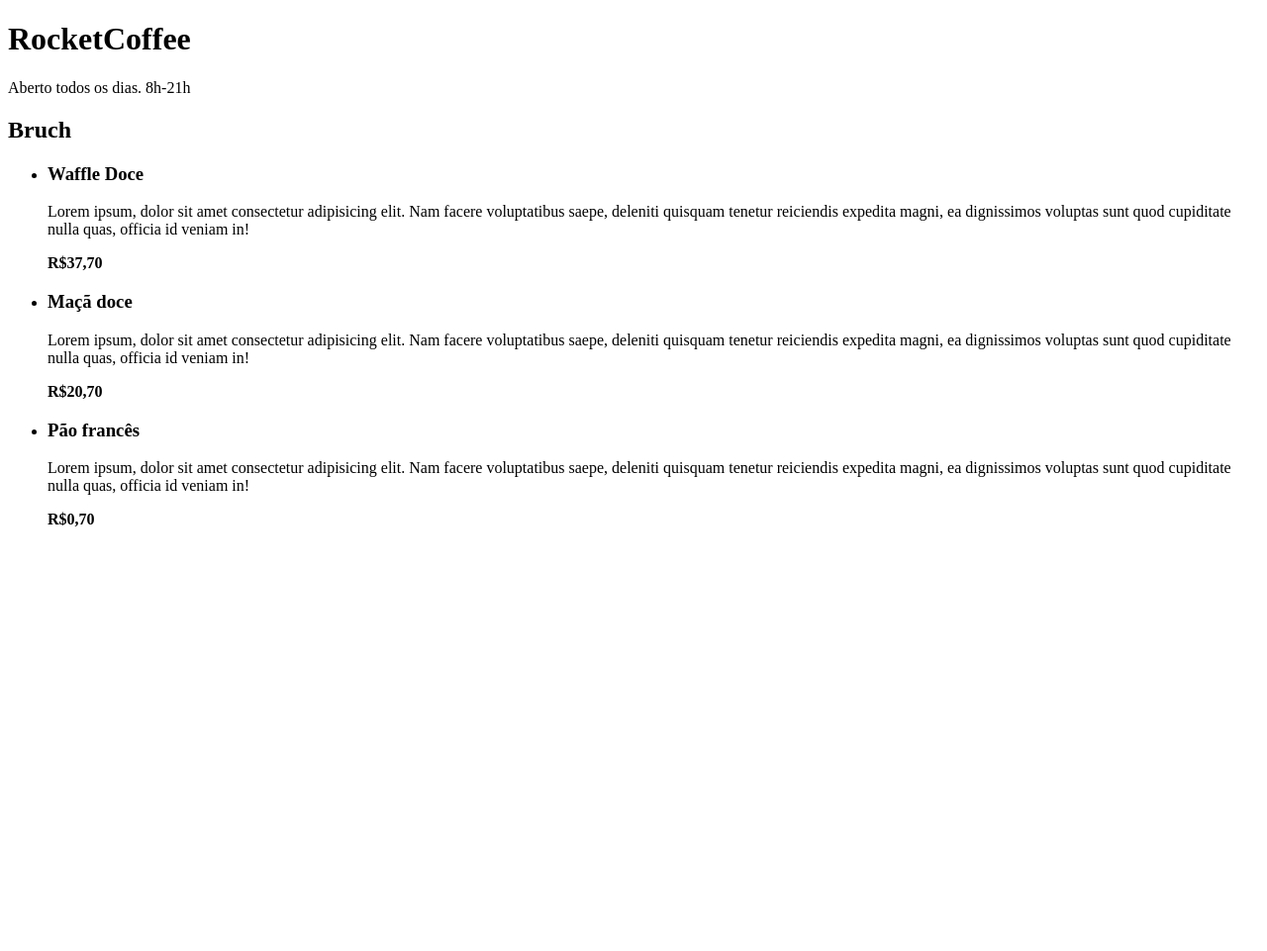
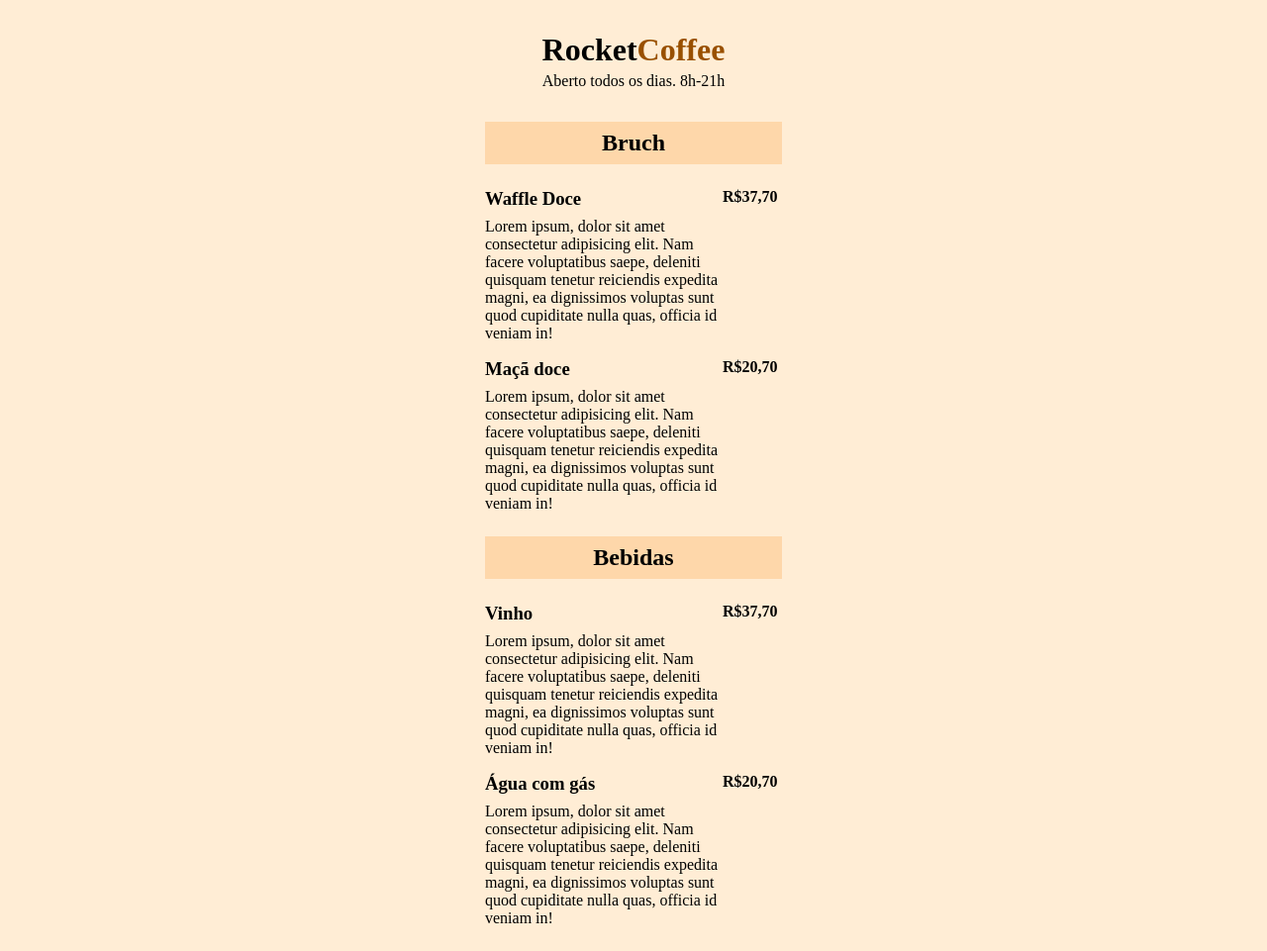
Before and after one commit to JandirSchug/novo-projeto, a plain HTML site: page index.html in a window 1280 px wide. Shown: the whole page at 99% size. Before the commit the page ends 800 px from the top, so only its background shows below. Drawn offline with Linux system fonts and the light colour scheme.

Commit message:
adicionado conceitos

```diff
--- /dev/null
+++ b/conceitos.css
@@ -0,0 +1,61 @@
+/*GLOBAL*/
+* {
+    margin: 0;
+    padding: 0;
+}
+
+body{
+    background-color: #FFEDD5; /* hex: 0-F */
+}
+
+ul {
+    list-style: none;
+}
+
+/*HEADER*/
+
+header {
+    padding: 32px 0;
+    text-align: center;
+}
+
+header h1 {
+    margin-bottom: 4px;
+}
+
+header h1 span {
+    color: #995000;
+}
+
+/*SECTIONS*/
+
+header, section {
+    max-width: 300px;
+    margin: 0 auto;
+}
+
+section {
+    margin-bottom: 24px;
+}
+section h2 {
+    background-color: #fed7aa;
+    padding: 8px 16px;
+    text-align: center;
+
+    margin-bottom: 24px;
+}
+
+/*LISTA*/
+
+ul li {
+    margin-bottom: 16px;
+    display: flex;  /* elemento filho do lado da caixa do pai */
+}
+
+li .details {
+    max-width: 240px;
+}
+
+.details h3 {
+    margin-bottom: 8px;
+}
--- a/index.html
+++ b/index.html
@@ -9,7 +9,8 @@
 <body>
 
 <header>
-    <h1> RocketCoffee</h1>
+    <link href="conceitos.css" rel="stylesheet">
+    <h1> Rocket<span>Coffee</span></h1>
     <p>Aberto todos os dias. 8h-21h</p>
 </header>
 
@@ -39,19 +40,35 @@
                 R$20,70
             </strong>
         </li>
+    </ul>
+</section>
 
+<section>
+    <h2>Bebidas</h2>
+    <ul>
         <li>
             <div class="details">
-                <h3>Pão francês</h3>
+                <h3>Vinho</h3>
                 <p class="description"> Lorem ipsum, dolor sit amet consectetur adipisicing elit.
                     Nam facere voluptatibus saepe, deleniti quisquam tenetur reiciendis expedita magni,
                     ea dignissimos voluptas sunt quod cupiditate nulla quas, officia id veniam in!</p>
             </div>
             <strong class="price">
-                R$0,70
+                R$37,70
             </strong>
         </li>
 
+        <li>
+            <div class="details">
+                <h3>Água com gás</h3>
+                <p class="description"> Lorem ipsum, dolor sit amet consectetur adipisicing elit.
+                    Nam facere voluptatibus saepe, deleniti quisquam tenetur reiciendis expedita magni,
+                    ea dignissimos voluptas sunt quod cupiditate nulla quas, officia id veniam in!</p>
+            </div>
+            <strong class="price">
+                R$20,70
+            </strong>
+        </li>
     </ul>
 </section>
 
```
